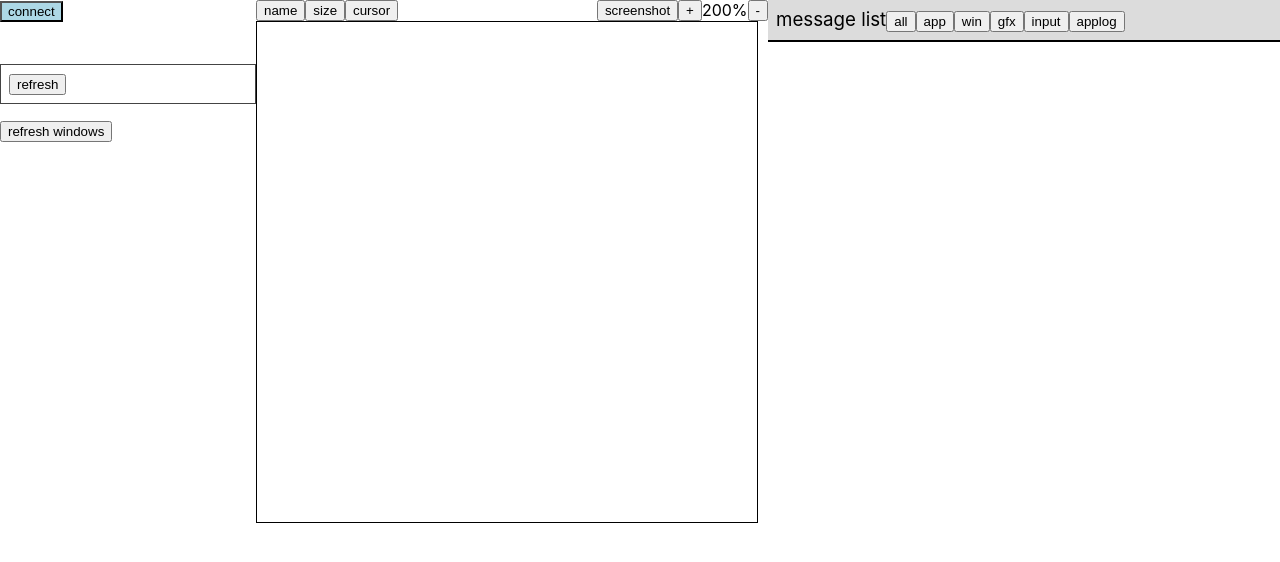
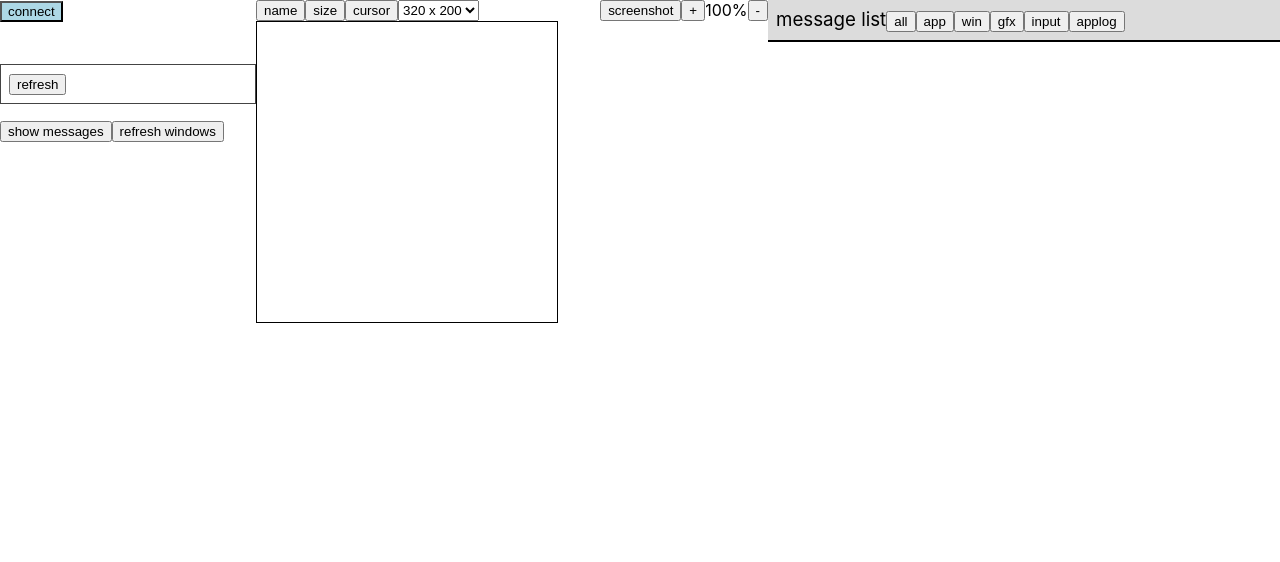
Before and after one commit to joshmarinacci/idealos_sidecar, a React (Create React App) app: page / in a window 1280 px wide. Shown: the top 562 px of the page. Built offline with nearby package versions, Linux system fonts and the light colour scheme.

Commit message:
support requests for window positioning support screen resizing toggle to hide the messsages

```diff
--- a/src/App.js
+++ b/src/App.js
@@ -5,6 +5,7 @@ import {ConnectStatus} from './connectionview.js'
 import {AppList} from './appsview.js'
 import {DisplayView} from './DisplayView.js'
 import {Manager} from './WindowManager.js'
+import {useState} from 'react'
 
 let condo = new Connection()
 const manager = new Manager()
@@ -35,22 +36,23 @@ class PerformanceTracker {
 const tracker = new PerformanceTracker()
 condo.tracker = tracker
 
-function ActionsPanel({connection}) {
-    return <div className={"actions-panel"}>
-        <button onClick={()=>{
-            connection.send_redraw_windows_request()
-        }
-        }>refresh windows</button>
-    </div>
-}
-
 function App() {
-    return <div className={'mainapp'}>
+    let [messages, set_messages] = useState(true)
+    let cols = '0.5fr 1fr 1fr'
+    if(!messages) {
+        cols = '0.5fr 1fr'
+    }
+    return <div className={'mainapp'} style={{
+        'grid-template-columns': cols,
+    }}>
         <ConnectStatus connection={condo}/>
-        <ActionsPanel connection={condo}/>
+        <div className={'actions-panel'}>
+            <button onClick={()=>set_messages(!messages)}>show messages</button>
+            <button onClick={()=> condo.send_redraw_windows_request()}>refresh windows</button>
+        </div>
         <AppList connection={condo}/>
         <DisplayView connection={condo} manager={manager} tracker={tracker}/>
-        <MessageList connection={condo}/>
+        <MessageList connection={condo} visible={messages}/>
     </div>
 }
 
--- a/src/DisplayView.js
+++ b/src/DisplayView.js
@@ -24,8 +24,9 @@ export function DisplayView({connection,manager,tracker}) {
     manager.setConnection(connection)
     let canvas = useRef()
 
-    const [zoom,set_zoom] = useState(1)
+    const [zoom,set_zoom] = useState(0)
     manager.set_scale(Math.pow(2,zoom))
+    const [size, set_size] = useState({width:300, height:300})
 
     function redraw(collect) {
         if(collect) return
@@ -76,6 +77,15 @@ export function DisplayView({connection,manager,tracker}) {
         }
     }
 
+    function do_size(size) {
+        set_size(size)
+        connection.send({
+            type: "set_screen_size",
+            width: size.width,
+            height: size.height,
+        })
+    }
+
     function dispatch_event(msg,collect) {
         // console.log("got message",msg)
         if(msg.type === WINDOWS.TYPE_window_list) {
@@ -107,6 +117,10 @@ export function DisplayView({connection,manager,tracker}) {
         }
         if(msg.type === "window-set-size-request") {
             manager.resize_window(msg)
+            return redraw(collect)
+        }
+        if(msg.type === "window-set-position-request") {
+            manager.position_window(msg)
             return redraw(collect)
         }
         //skip
@@ -154,6 +168,15 @@ export function DisplayView({connection,manager,tracker}) {
             <button onClick={()=>toggle_prop("window_name")}>name</button>
             <button onClick={()=>toggle_prop("window_size")}>size</button>
             <button onClick={()=>toggle_prop("cursor_pos")}>cursor</button>
+            <select onChange={(e)=>{
+                if(e.target.value === "320") do_size({width:320,height:200})
+                if(e.target.value === "512") do_size({width:512,height:342})
+                if(e.target.value === "640") do_size({width:640,height:480})
+            }}>
+                <option value={"320"}>320 x 200</option>
+                <option value={"512"}>512 x 342</option>
+                <option value={"640"}>640 x 480</option>
+            </select>
             <Spacer/>
             <button onClick={()=>screenshot_desktop()}>screenshot</button>
             <button onClick={()=>zoom_in()}>+</button>
@@ -163,7 +186,7 @@ export function DisplayView({connection,manager,tracker}) {
         <canvas className={'display-view'} tabIndex={0} style={{
         border: '1px solid black',
         cursor:"none",
-    }} width={500} height={500} ref={canvas}
+    }} width={size.width} height={size.height} ref={canvas}
                    onMouseDown={mouse_down}
                    onMouseMove={mouse_move}
                    onMouseUp={mouse_up}
--- a/src/WindowManager.js
+++ b/src/WindowManager.js
@@ -110,6 +110,16 @@ export class Manager {
         window.regenerate_backbuffer()
         this.send_window_set_size(window)
     }
+    position_window(msg) {
+        let window = this.findWindow(msg.window)
+        window.bounds.x = msg.x
+        window.bounds.y = msg.y
+        window.regenerate_chrome_bounds()
+        window.reposition_chrome_buttons()
+        window.regenerate_backbuffer()
+        this.send_window_set_size(window)
+    }
+
 
     open_child_window(msg) {
         let win = msg.window
--- a/src/messageview.js
+++ b/src/messageview.js
@@ -121,7 +121,7 @@ function is_applog_type(msg) {
     return (msg.type === GENERAL.TYPE_Log)
 }
 
-export function MessageList({connection}) {
+export function MessageList({connection, visible}) {
     let [messages, set_messages] = useState([])
     let [repaint, set_repaint] = useState(0)
     const [filter, set_filter] = useState(FILTERS.INPUT)
@@ -144,7 +144,7 @@ export function MessageList({connection}) {
         return () => connection.off('message', update_messages)
     },[connection])
 
-    return <div className={'message-view'}>
+    return <div className={'message-view'} style={{ display:visible?"block":"none"}}>
         <h3>message list
             <button onClick={()=>update_filter(FILTERS.ALL)}>all</button>
             <button onClick={()=>update_filter(FILTERS.APP)}>app</button>
```
